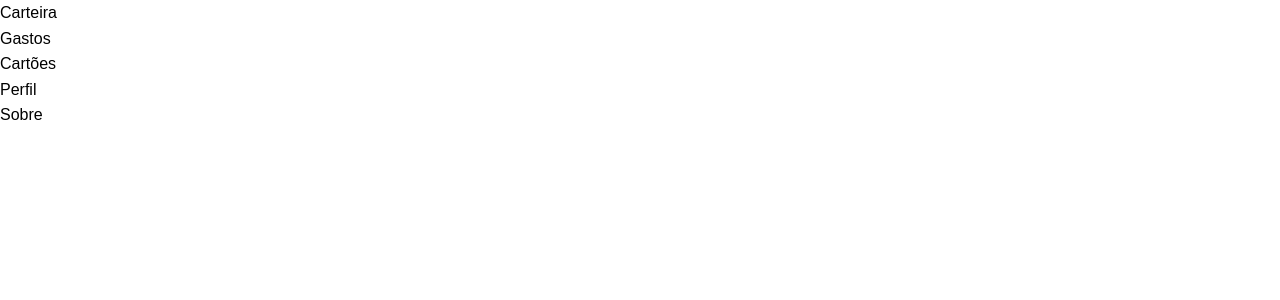
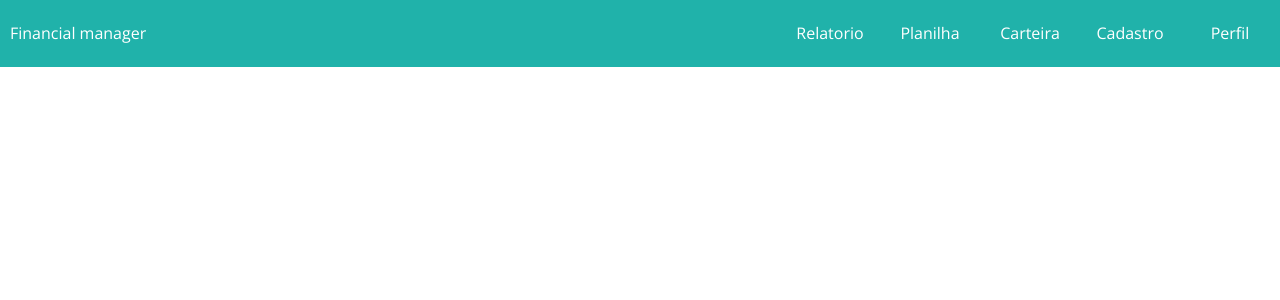
Before and after one commit to joaofelipe016/financial-manager-front, an Angular app: page /home in a window 1280 px wide. Shown: the top 300 px of the page. Built offline with nearby package versions, Linux system fonts and the light colour scheme.

Commit message:
alterações

```diff
--- a/package.json
+++ b/package.json
@@ -32,12 +32,14 @@
     "@angular/cli": "^16.2.16",
     "@angular/compiler-cli": "^16.2.0",
     "@types/jasmine": "~4.3.0",
+    "autoprefixer": "^10.4.20",
     "jasmine-core": "~4.6.0",
     "karma": "~6.4.0",
     "karma-chrome-launcher": "~3.2.0",
     "karma-coverage": "~2.2.0",
     "karma-jasmine": "~5.1.0",
     "karma-jasmine-html-reporter": "~2.1.0",
+    "postcss": "^8.5.1",
     "typescript": "~5.1.3"
   }
 }
--- /dev/null
+++ b/src/app/controllers/cadastro.controller.ts
@@ -0,0 +1,2 @@
+export class CadastroController {
+}
--- a/src/app/view/home/home.component.css
+++ b/src/app/view/home/home.component.css
@@ -1,8 +1,36 @@
-.navBar {
-  display: flex;
-  justify-content: space-between;
+.container{
+  height: 100vh;
 }
 
-li {
-  list-style: none;
+.navbar {
+  display: flex;
+  align-items: center;
+  justify-content: space-between;
+  padding-left: 10px;
+  height: 67px;
+  background-color: #20B2AA;
+  font-family: 'Open Sans', sans-serif;
+  font-weight: 300;
+  color: white;
 }
+
+.list {
+  display: flex;
+  justify-content: end;
+  align-items: center;
+  height: 100%;
+}
+
+.item {
+  display: flex;
+  align-items: center;
+  justify-content: center;
+  cursor: pointer;
+  height: 100%;
+  width: 100px;
+}
+
+.item:hover {
+  background-color: white;
+  color: #20B2AA;
+}
--- a/src/app/view/home/home.component.html
+++ b/src/app/view/home/home.component.html
@@ -1,11 +1,12 @@
 <div class="container">
-  <nav class="navBar">
-    <ul>
-      <li>Carteira</li>
-      <li>Gastos</li>
-      <li>Cartões</li>
-      <li>Perfil</li>
-      <li>Sobre</li>
+  <nav class="navbar">
+    <span class="logo">Financial manager</span>
+    <ul class="list">
+      <li class="item">Relatorio</li>
+      <li class="item">Planilha</li>
+      <li class="item">Carteira</li>
+      <li class="item">Cadastro</li>
+      <li class="item menu">Perfil</li>
     </ul>
   </nav>
 </div>
--- a/src/app/view/login/login.component.html
+++ b/src/app/view/login/login.component.html
@@ -1,4 +1,4 @@
-<div class="container">
+<div class="container" [formGroup]="formGroup">
   <div class="login content">
     <div class="login-first">
       <h2 class="title color-secondary">Login</h2>
@@ -12,16 +12,16 @@
         <div class="form-group">
           <div class="input-container">
             <fa-icon [icon]="faEnvelope" class="input-icon"></fa-icon>
-            <input type="email" class="form-control" id="email" placeholder="Email"/>
+            <input type="email" class="form-control" id="email" formControlName="scUsuario" placeholder="Email"/>
           </div>
         </div>
         <div class="form-group">
           <div class="input-container">
             <fa-icon [icon]="faLock" class="input-icon"></fa-icon>
-            <input type="password" class="form-control" id="password" placeholder="Password"/>
+            <input type="password" class="form-control" id="password" formControlName="scSenha" placeholder="Password"/>
           </div>
         </div>
-        <button type="submit" class="button button-secondary">Sign in</button>
+        <button type="submit" class="button button-secondary" (click)="onSubmit()">Sign in</button>
       </form>
     </div>
     <div class="login-second">
--- a/src/app/view/login/login.component.ts
+++ b/src/app/view/login/login.component.ts
@@ -4,6 +4,9 @@ import { ModalService } from 'src/app/services/modal.service';
 import { CadastroComponent } from '../cadastro/cadastro.component';
 import { faGithub, faGoogle, faLinkedin } from '@fortawesome/free-brands-svg-icons';
 import { faEnvelope, faLock } from '@fortawesome/free-solid-svg-icons';
+import { AuthController } from 'src/app/controllers/auth.controller';
+import { AuthService } from 'src/app/services/auth.service';
+import { Router } from '@angular/router';
 
 @Component({
   selector: 'app-login',
@@ -28,7 +31,9 @@ export class LoginComponent {
 
   constructor(
     private formBuilder: FormBuilder,
-    private modalService: ModalService
+    private modalService: ModalService,
+    private authService: AuthService,
+    private router: Router
   ) {
     this.formGroup = this.formBuilder.group({
       scUsuario: ['', [Validators.required]],
@@ -46,4 +51,15 @@ export class LoginComponent {
       content: 'Modal Message'
     });
   }
+
+  onSubmit(): void {
+    this.authService.login(this.formGroup.value).then((response) => {
+      if(response.accessToken != null) {
+        this.router.navigate(['/home'])
+      }
+      console.log('Login realizado com sucesso');
+    }).catch(() => {
+      console.error('Erro ao fazer login');
+    });
+  }
 }
--- a/src/app/view/login/login.module.ts
+++ b/src/app/view/login/login.module.ts
@@ -10,6 +10,7 @@ import { SharedModule } from 'src/app/shared/shared.module';
 import { CadastroComponent } from '../cadastro/cadastro.component';
 import { FaIconLibrary, FontAwesomeModule } from '@fortawesome/angular-fontawesome';
 import { fas } from '@fortawesome/free-solid-svg-icons';
+import { FormGroupDirective } from '@angular/forms';
 
 @NgModule({
   declarations: [
@@ -24,7 +25,8 @@ import { fas } from '@fortawesome/free-solid-svg-icons';
     LoginRoutingModule,
     SharedModule,
     FontAwesomeModule
-  ]
+  ],
+  providers: [FormGroupDirective]
 })
 export class LoginModule {
   constructor(library: FaIconLibrary) {
```
Also changed, not shown: src/app/services/cadastro.service.ts (added, +9 -0 lines), 1 other file (tests, documents, lock files or other folders).
